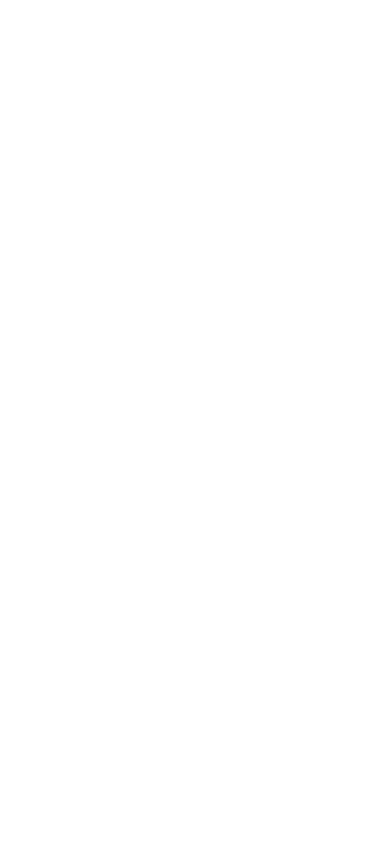
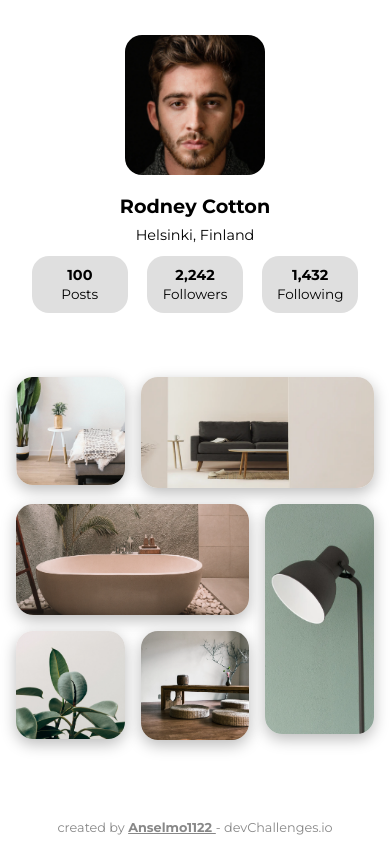
Before and after one commit to Anselmo1122/Challenge-My-gallery, a plain HTML site: page index.html in a window 390 px wide. Before the commit the page ends 844 px from the top, so only its background shows below. Drawn offline with Linux system fonts and the light colour scheme.

Commit message:
Añado estilos para mobile

```diff
--- a/index.html
+++ b/index.html
@@ -4,9 +4,51 @@
   <meta charset="UTF-8">
   <meta http-equiv="X-UA-Compatible" content="IE=edge">
   <meta name="viewport" content="width=device-width, initial-scale=1.0">
-  <title>Document</title>
+  <link rel="stylesheet" href="styles.css">
+  <title>Dev-challenges My-gallery</title>
 </head>
 <body>
-
+  <header id="profile">
+    <section class="profile__description">
+      <img src="./images/profilePhoto.png" alt="profile">
+      <h1>Rodney Cotton</h1>
+      <span>Helsinki, Finland</span>
+    </section>
+    <section class="profile__data">
+      <article class="data">
+        <h2>100</h2>
+        <h3>Posts</h3>
+      </article>
+      <article class="data">
+        <h2>2,242</h2>
+        <h3>Followers</h3>
+      </article>
+      <article class="data">
+        <h2>1,432</h2>
+        <h3>Following</h3>
+      </article>
+    </section>
+  </header>
+  <main id="gallery">
+    <section class="gallery__photos">
+      <img src="./images/photo1.png" alt="photo1">
+      <img src="./images/photo2.png" alt="photo2">
+      <img src="./images/photo3.png" alt="photo3">
+      <img src="./images/photo4.png" alt="photo4">
+      <img src="./images/photo5.png" alt="photo5">
+      <img src="./images/photo6.png" alt="photo6">
+    </section>
+  </main>
+  <footer id="footer">
+    <p class="footer">
+        created by
+        <span class="username">
+            <a href="https://devchallenges.io/portfolio/Anselmo1122" target="_blank">
+                Anselmo1122
+            </a>
+        </span>
+        - devChallenges.io
+    </p>
+  </footer>
 </body>
 </html>
--- /dev/null
+++ b/styles.css
@@ -0,0 +1,109 @@
+@import url("https://fonts.googleapis.com/css2?family=Montserrat:ital,wght@0,400;0,500;0,700;1,500");
+
+* {
+    margin: 0;
+    padding: 0;
+    box-sizing: border-box;
+}
+
+:root {
+    --font: "Montserrat", sans-serif;
+
+    --color-grey-1: #dfdfdf;
+    --color-grey-2: #888888;
+}
+
+body {
+    padding: 1rem;
+}
+
+/* Styles for section profile */
+#profile {
+    display: flex;
+    flex-direction: column;
+}
+
+.profile__description {
+    display: flex;
+    flex-direction: column;
+    justify-content: center;
+    align-items: center;
+}
+.profile__description img {
+    margin: 1.2rem;
+    width: 140px;
+    border-radius: 17px;
+}
+.profile__description h1 {
+    font: 600 1.2rem var(--font);
+}
+.profile__description span {
+    font: 400 .9rem var(--font);
+    padding: .5rem;
+}
+
+.profile__data {
+    margin-top: .25rem;
+    display: flex;
+    justify-content: center;
+    align-items: center;
+}
+.profile__data .data {
+    margin: 0 .6rem;
+    padding: .6rem 0;
+    width: 6rem;
+    font: 400 .6rem var(--font);
+    text-align: center;
+    background: var(--color-grey-1);
+    border-radius: 17px;
+}
+.profile__data .data h3 {
+    padding: .1rem;
+    font-size: .85rem;
+    font-weight: 400;
+}
+
+/* Styles for section gallery */
+#gallery {
+    margin: 4rem 0;
+}
+.gallery__photos {
+    display: grid;
+    grid-template-columns: repeat(3, 1fr);
+    grid-template-rows: repeat(3, auto);
+    grid-auto-columns: 1fr;
+    grid-auto-rows: auto;
+    grid-auto-flow: dense;
+    gap: 1rem;
+}
+.gallery__photos img {
+    border-radius: 17px;
+    max-width: 100%;
+    box-shadow: 0 5px 15px 0 #bbbbbb;
+    transition: filter .2s;
+}
+.gallery__photos img:hover {
+    filter: grayscale(1);
+}
+.gallery__photos img:nth-child(2) {
+    grid-column: 2 / 4;
+}
+.gallery__photos img:nth-child(3) {
+    grid-column: 1 / 3;
+}
+.gallery__photos img:nth-child(4) {
+    grid-column: 3 / 4;
+    grid-row: 2 / 4;
+}
+
+/* Styles for section footer */
+.footer {
+    margin: 5rem 0 1rem 0;
+    text-align: center;
+    font: normal 400 0.8rem var(--font);
+    color: var(--color-grey-2);
+}
+.username a {
+    font-weight: 700;
+    color: var(--color-grey-2);
+}
```
Also changed, not shown: images/photo4.png (renamed from images/photo_4.png).
